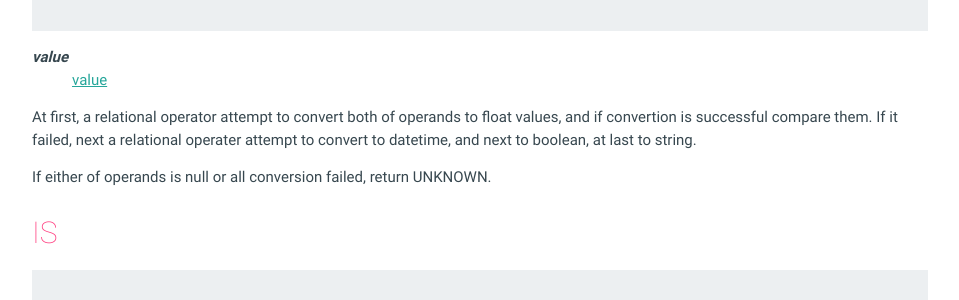
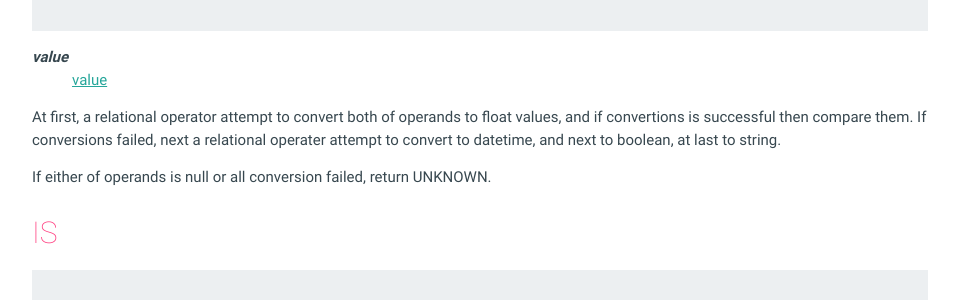
Before and after one commit to mithrandie/csvq, a Jekyll site: the page built from docs/_posts/2006-01-02-comparison-operators.md, in a window 1280 px wide and 1400 px high, scrolled down 906 px. Shown: the part 152-452 px from the top of the window, without its empty margins (160-1119 px from the left). Built offline with Jekyll 4.4.1, drawn with Linux system fonts in a browser that asks for light colours.

Commit message:
Update docs.

````diff
--- a/docs/_posts/2006-01-02-comparison-operators.md
+++ b/docs/_posts/2006-01-02-comparison-operators.md
@@ -38,8 +38,8 @@ value operator value
 _value_
 : [value]({{ '/reference/value.html' | relative_url }})
 
-At first, a relational operator attempt to convert both of operands to float values, and if convertion is successful compare them.
-If it failed, next a relational operater attempt to convert to datetime, and next to boolean, at last to string.
+At first, a relational operator attempt to convert both of operands to float values, and if convertions is successful then compare them.
+If conversions failed, next a relational operater attempt to convert to datetime, and next to boolean, at last to string.
 
 If either of operands is null or all conversion failed, return UNKNOWN.
 
@@ -97,7 +97,7 @@ _value_
 _select_query_
 : [Select Query]({{ '/reference/select-query.html' | relative_url }})
 
-Check if a _value_ is in within a set of _values_ or a result set of _select_query_
+Check if a _value_ is in within a set of _values_ or a result set of _select_query_.
 
 The IN operation with subquery is equivalent to following ANY operation.
 ```sql
````
Also changed, not shown: docs/_posts/2006-01-02-operator-precedence.md (+1 -1 lines).
